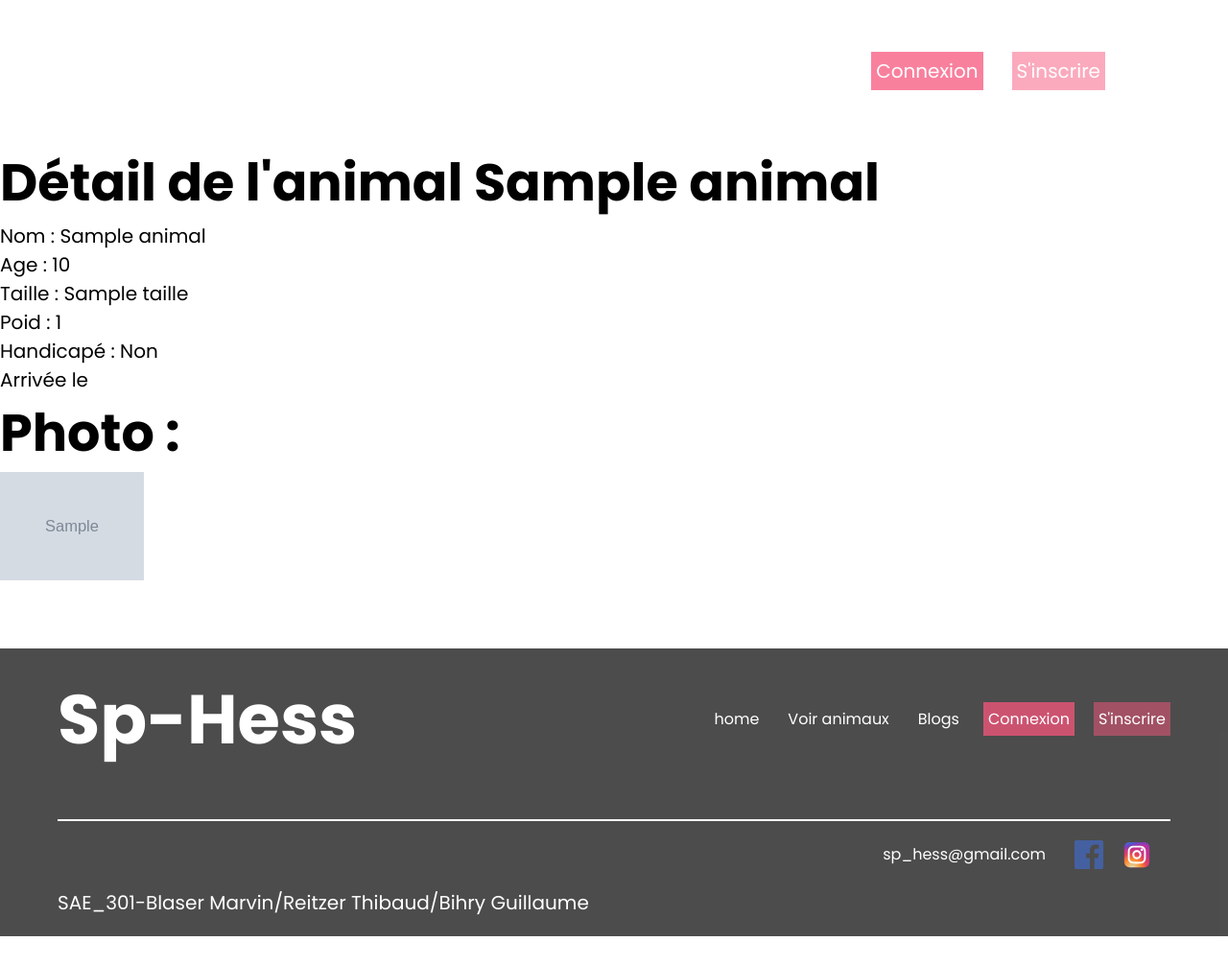
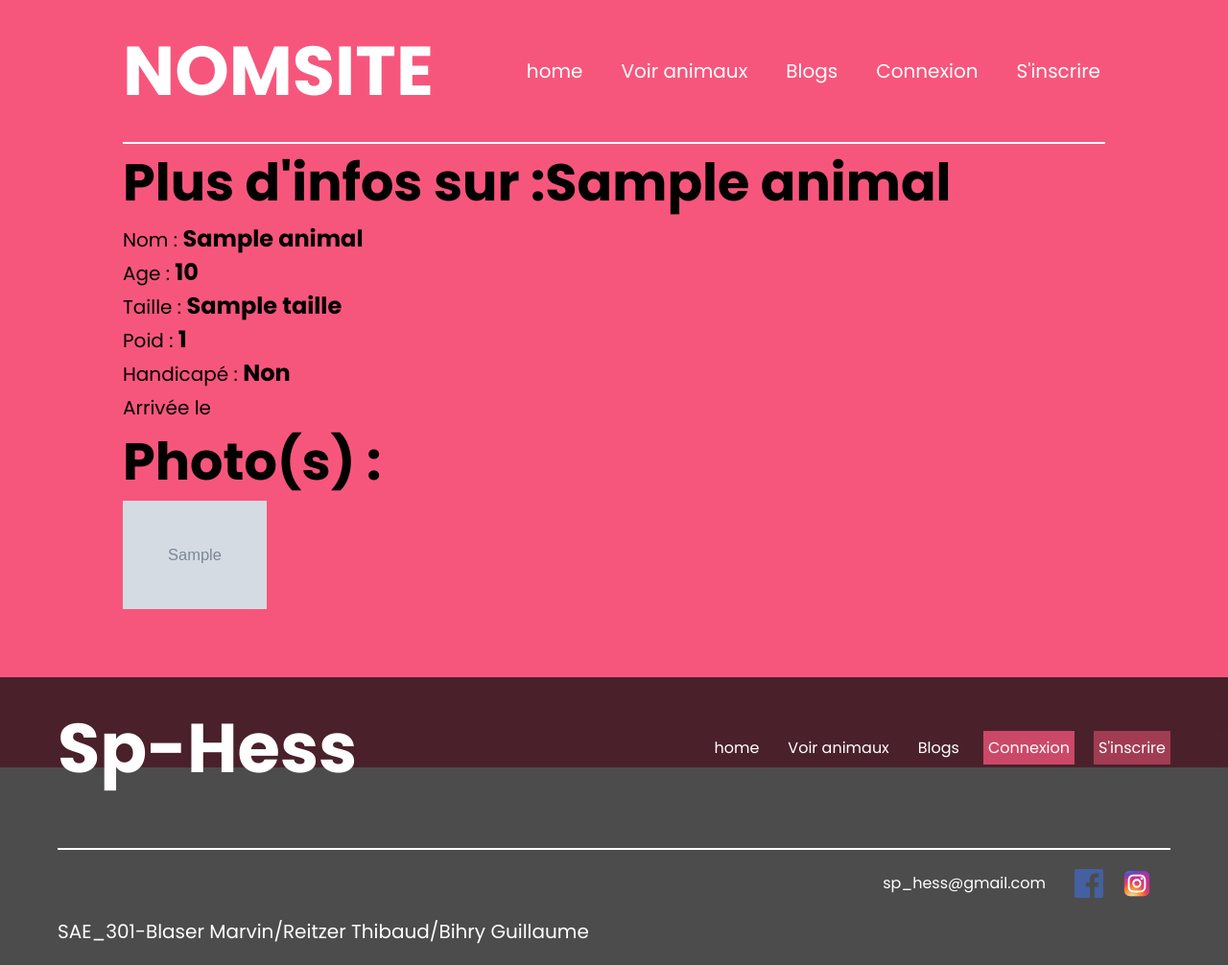
Before and after one commit to gbihry/spa, a PHP site: template vue/animal/detail.php in a window 1280 px wide. Shown: the whole page at 96% size. Before the commit the page ends 976 px from the top, so only its background shows below. Run offline with PHP 8.4, Linux system fonts and the light colour scheme; the template is opened without the code that fills it: most values are stand-ins (such as "Sample title", 1, 10 or a date in 2020); grey boxes marked "Sample" are stand-in pictures; data that the repository does not hold is empty; some libraries are stand-ins or nearby versions.

Commit message:
Edit the pages of the animals folder

```diff
--- a/vue/animal/create.php
+++ b/vue/animal/create.php
@@ -13,7 +13,7 @@ if (isset($_SESSION['USER'])) {
     <div class="background_user_interface"></div>
     <section class="edit_page_admin_section">
         <h1>Créer animal</h1>
-        <form enctype="multipart/form-data" action="index.php?action=ajouterAnimal" method="POST">
+        <form enctype="multipart/form-data" class="create_animals" action="index.php?action=ajouterAnimal" method="POST">
             <div class="form_elt">
                 <label for="">
                     <span>Nom</span>
@@ -74,10 +74,10 @@ if (isset($_SESSION['USER'])) {
             </div>
             <div class="form_elt">
                 <input type="hidden" name="MAX_FILE_SIZE" value="5000000">
-                <input type="file" class="texte" name="photoAnimal">
+                <input type="file" class="files" class="texte" name="photoAnimal">
             </div>
 
-            <input type="submit" class="valid valid_button" name="ok" value="valider">
+            <input type="submit" class="valid valid_button" name="ok" value="Valider">
         </form>
     </section>
 
--- a/vue/animal/detail.php
+++ b/vue/animal/detail.php
@@ -1,28 +1,44 @@
 <?php
 $title = TITREONGLET;
 $header = NOMSITE;
-$titre = "Détail de l'animal " . $animal['nom'];
+$titre = "";
 
 ob_start();
 
 $dateArrivee = $ObjectAnimal->getDate($animal['dateArrivee']);
 ?>
+<div class="background_user_interface"></div>
+<section class="edit_page_admin_section">
+    <h2><?="Plus d'infos sur :" . $animal['nom']?></h2>
     <div class="detail">
-        <p>Nom : <?=$animal['nom']?></p>
-        <p>Age : <?=$animal['age']?></p>
-        <p>Taille : <?=$animal['taille']?></p>
-        <p>Poid : <?=$animal['poid']?></p>
-        <p>Handicapé : <?= $animal['handicape'] == 1 ? "Oui" : "Non" ?></p>
-        <p>Arrivée le <?= $dateArrivee ?></p>
-        <h2>Photo :</h2>
+        <p>Nom :
+           <span> <?= $animal['nom'] ?>
+        </p>
+        <p>Age :
+           <span> <?= $animal['age'] ?> </span>
+        </p>
+        <p>Taille :
+           <span> <?= $animal['taille'] ?></span>
+        </p>
+        <p>Poid :
+           <span> <?= $animal['poid'] ?></span>
+        </p>
+        <p>Handicapé :
+           <span> <?= $animal['handicape'] == 1 ? "Oui" : "Non" ?></span>
+        </p>
+        <p>Arrivée le
+           <span> <?= $dateArrivee ?></span>
+        </p>
+        <h2>Photo(s) :</h2>
         <?php
-            foreach($imagesAnimal as $imageAnimal){
-                ?>
-                    <img src="photoAnimal/<?=$imageAnimal['nomImg']?>" alt="">
-                <?php
-            }
+        foreach ($imagesAnimal as $imageAnimal) {
+            ?>
+            <img src="photoAnimal/<?= $imageAnimal['nomImg'] ?>" alt="">
+            <?php
+        }
         ?>
     </div>
+</section>
 <?php
 $contenu = ob_get_clean();
 $footer = "Sp-Hess";
--- a/vue/animal/read.php
+++ b/vue/animal/read.php
@@ -90,7 +90,8 @@ ob_start();
                     <?php
                     if (isset($_SESSION['USER'])) {
                         ?>
-                        <a href="index.php?action=favoris&&idAnimal=<?= $animal['id_animal'] ?>&&idUser=<?= $_SESSION['IDUSER'] ?>">
+                        <a
+                            href="index.php?action=favoris&&idAnimal=<?= $animal['id_animal'] ?>&&idUser=<?= $_SESSION['IDUSER'] ?>">
                             <?php
                             $afficher = false;
                             foreach ($favoris as $favori) {
@@ -106,7 +107,7 @@ ob_start();
 
                             ?>
                         </a>
-                    <?php
+                        <?php
                     }
                     ?>
                 </div>
```
Also changed, not shown: vue/animal/edit.php (+6 -6 lines).
